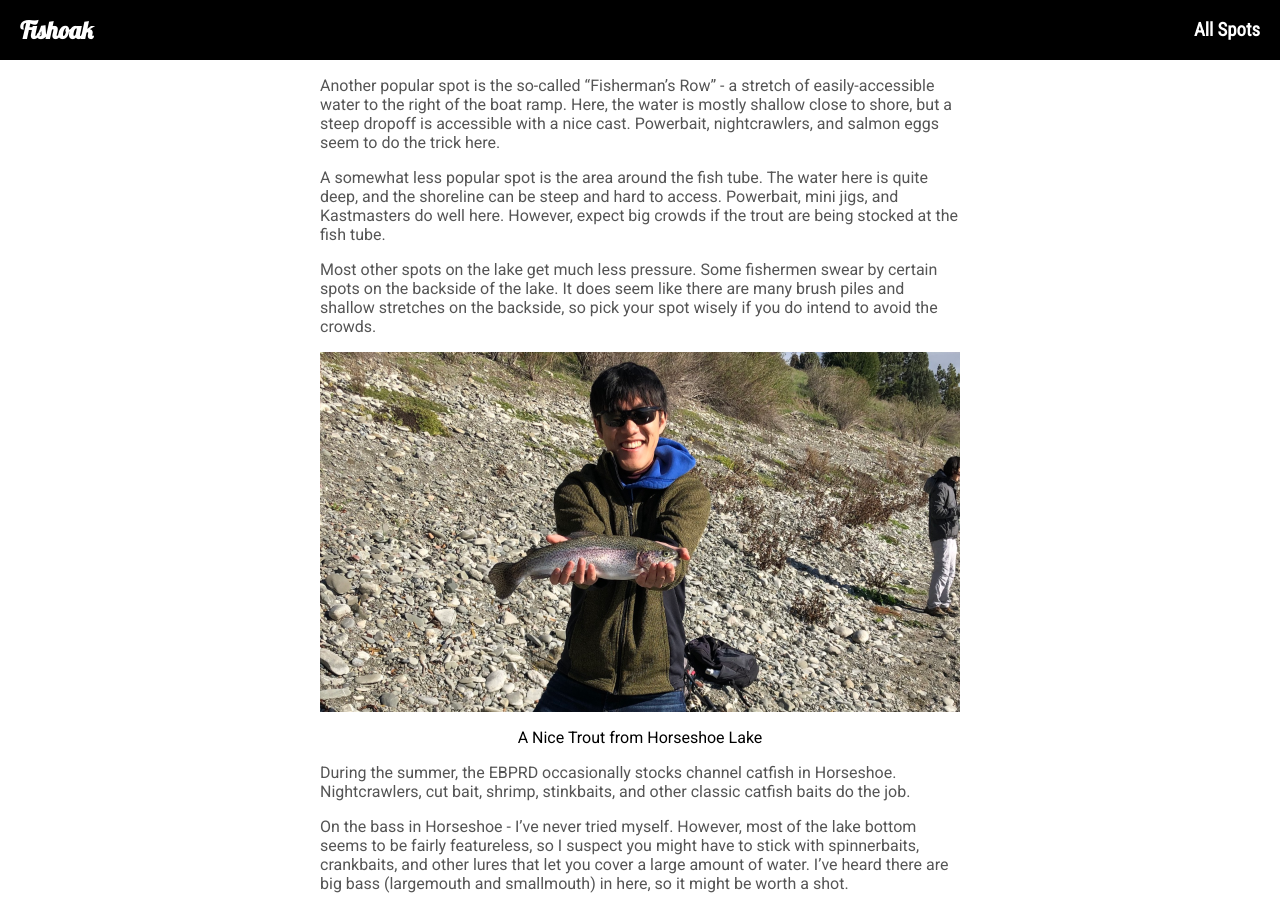
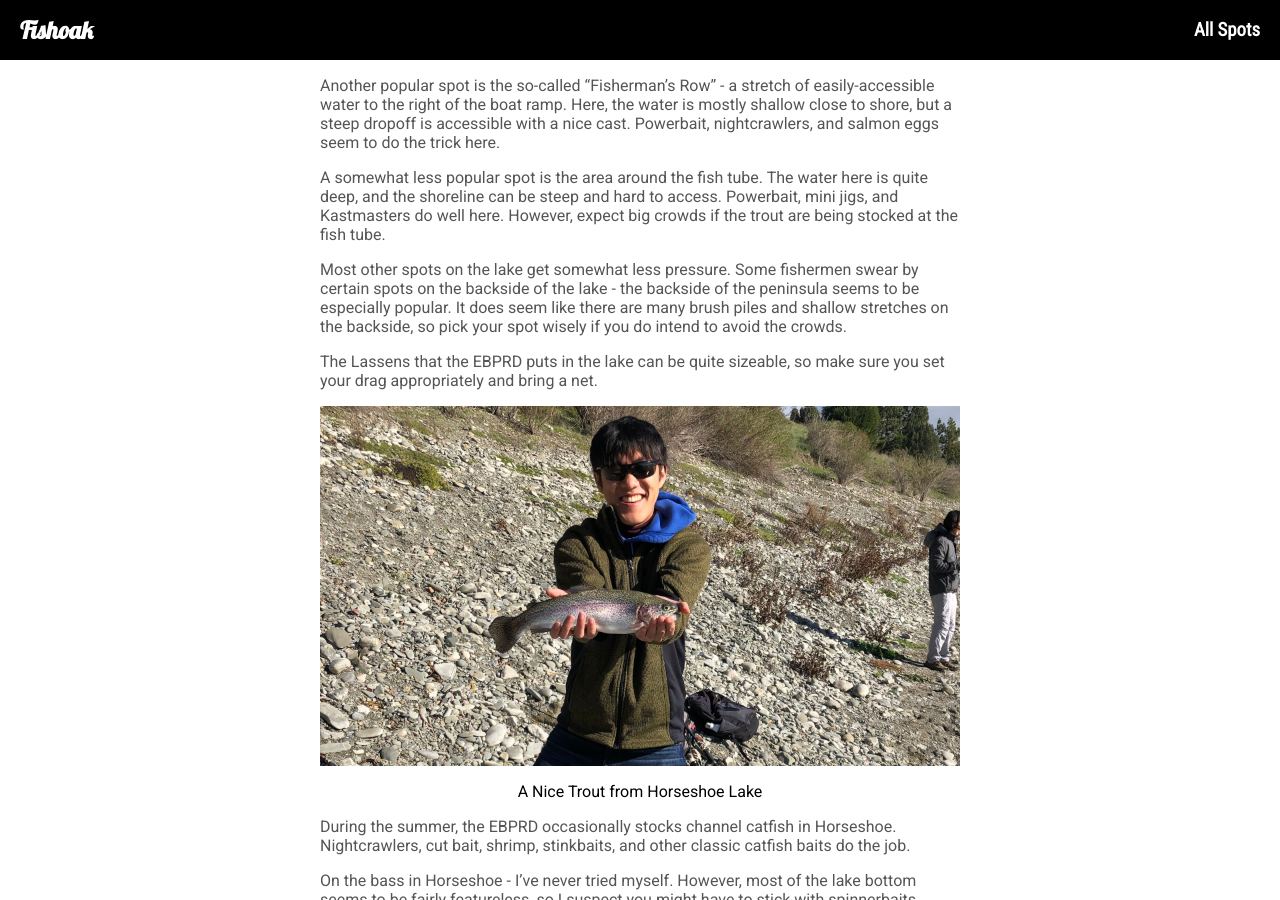
Before and after one commit to antiamoeba/fishoak, a Jekyll site: the page built from _locs/quarry.md, in a window 1280 px wide and 900 px high, scrolled down 1318 px. Built offline with Jekyll 4.4.1, drawn with Linux system fonts in a browser that asks for light colours.

Commit message:
small updates

```diff
--- a/_locs/quarry.md
+++ b/_locs/quarry.md
@@ -18,7 +18,9 @@ Another popular spot is the so-called "Fisherman's Row" - a stretch of easily-ac
 
 A somewhat less popular spot is the area around the fish tube. The water here is quite deep, and the shoreline can be steep and hard to access. Powerbait, mini jigs, and Kastmasters do well here. However, expect big crowds if the trout are being stocked at the fish tube.
 
-Most other spots on the lake get much less pressure. Some fishermen swear by certain spots on the backside of the lake. It does seem like there are many brush piles and shallow stretches on the backside, so pick your spot wisely if you do intend to avoid the crowds.
+Most other spots on the lake get somewhat less pressure. Some fishermen swear by certain spots on the backside of the lake - the backside of the peninsula seems to be especially popular. It does seem like there are many brush piles and shallow stretches on the backside, so pick your spot wisely if you do intend to avoid the crowds.
+
+The Lassens that the EBPRD puts in the lake can be quite sizeable, so make sure you set your drag appropriately and bring a net.
 
 ![Trout at Horseshoe Lake](/assets/images/quarry_trout.jpg)
 <div class="caption">A Nice Trout from Horseshoe Lake</div>
```
Also changed, not shown: _locs/lochlomond.md (+2 -0 lines), _locs/sandywool.md (+1 -1 lines), _locs/sanmateorocks.md (+1 -1 lines).
